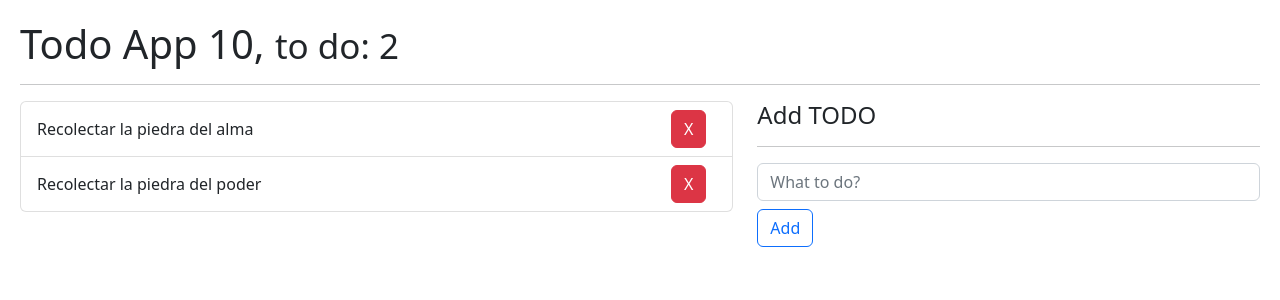
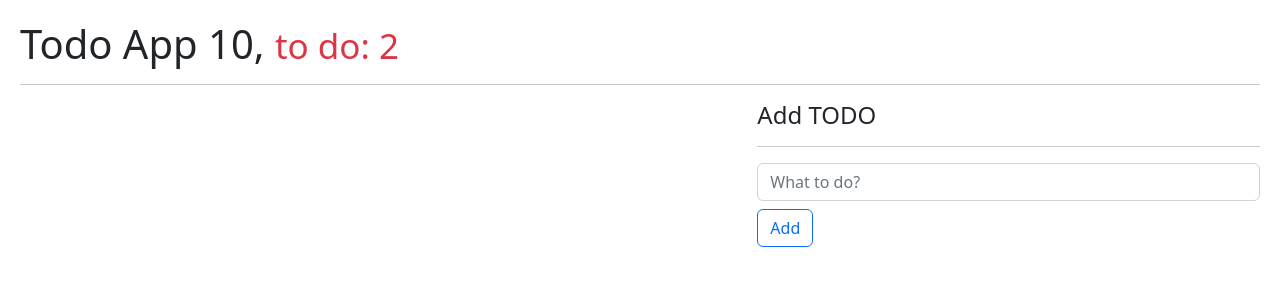
Before and after one commit to gisbelt/react-app, a React (Vite) app in the folder 05-hook-app/: page / in a window 1280 px wide. Shown: the top 300 px of the page. Built offline with nearby package versions, Linux system fonts and the light colour scheme.

Commit message:
add new todo, save and read todo, remove todo

```diff
--- a/05-hook-app/src/08-useReducer/TodoApp.jsx
+++ b/05-hook-app/src/08-useReducer/TodoApp.jsx
@@ -1,42 +1,55 @@
-import { useReducer } from "react"
+import { useEffect, useReducer } from "react"
 import { TodoAdd } from "./TodoAdd"
 import { TodoList } from "./TodoList"
 import { todoReducer } from "./todoReducer"
 
-const initialState = [
-    {
-        id: new Date().getTime(),
-        description: 'Recolectar la piedra del alma',
-        done: false
-    },
-    {
-        id: new Date().getTime() * 3,
-        description: 'Recolectar la piedra del poder',
-        done: false
-    },
-]
+const initialState = [];
+// Initializer: try to parse what is in the LocalStorage
+// If it is null, it fetches an empty array
+const init = () => {
+    return JSON.parse( localStorage.getItem('Todos') ) || [];
+}
 
 export const TodoApp = () => {
 
-    const [state, dispatch] = useReducer(todoReducer, initialState)
+    const [state, dispatch] = useReducer(todoReducer, initialState, init)
 
-    const handleNewTodo = (state) => {
-        console.log(state)
+    // Save and read Todos in LocalStorage
+    useEffect(() => {
+      localStorage.setItem('Todos', JSON.stringify( state ))
+    }, [state])
+
+    // Add new Todo
+    const handleAddTodo = ( todo ) => {
+        const actionAdd = {
+            type: 'Add Todo',
+            payload: todo,
+        }
+        dispatch( actionAdd );
+    }
+
+    // Remove Todo
+    const handleDeleteTodo = ( id ) => {
+        const actionDelete = {
+            type: 'Remove Todo',
+            payload: id,
+        }
+        dispatch( actionDelete );
     }
 
     return (
         <>
-            <h1>Todo App 10, <small>to do: 2</small></h1>
+            <h1>Todo App 10, <small className="text-danger">to do: 2</small></h1>
             <hr />
             <div className="row">
                 <div className="col-7">
-                    <TodoList todos={ state }/>
+                    <TodoList todos={ state } onRemoveTodo={ handleDeleteTodo }/>
                 </div>
 
                 <div className="col-5">
                     <h4>Add TODO</h4>
                     <hr />
-                    <TodoAdd onNewTodo={ handleNewTodo }/>
+                    <TodoAdd onNewTodo={ handleAddTodo }/>
                 </div>
             </div>
 
--- a/05-hook-app/src/08-useReducer/TodoItem.jsx
+++ b/05-hook-app/src/08-useReducer/TodoItem.jsx
@@ -1,10 +1,11 @@
 
 
-export const TodoItem = ({ id, description, done }) => {
+export const TodoItem = ({ id, description, done, onRemoveTodo }) => {
     return (
         <li className="list-group-item d-flex justify-content-between">
             <span className="align-self-center">{ description }</span>
-            <button className="btn btn-danger">X</button>
+            {/* Send id to onRemoveTodo  */}
+            <button onClick={ () => onRemoveTodo( id ) } className="btn btn-danger">X</button>
         </li>
     )
 }
--- a/05-hook-app/src/08-useReducer/TodoList.jsx
+++ b/05-hook-app/src/08-useReducer/TodoList.jsx
@@ -1,13 +1,13 @@
 import React from 'react'
 import { TodoItem } from './TodoItem'
 
-export const TodoList = ({ todos = [] }) => {
+export const TodoList = ({ todos = [], onRemoveTodo }) => {
     return (
         <>
             <ul className="list-group">
                 {
                     todos.map( (todo) => (
-                        <TodoItem key={ todo.id } { ...todo } />
+                        <TodoItem key={ todo.id } { ...todo } onRemoveTodo={ onRemoveTodo }/>
                     ))
                 }
             </ul>
--- a/05-hook-app/src/08-useReducer/todoReducer.js
+++ b/05-hook-app/src/08-useReducer/todoReducer.js
@@ -1,10 +1,15 @@
 
-export const todoReducer = ( initialState, action ) => {
+export const todoReducer = ( initialState = [], action ) => {
     switch ( action.type ) {
-        case 'ABC':
-            throw new Error('Action.type = ABC not implemented');
+        case 'Add Todo':
+            return [ ...initialState, action.payload ];
+
+        case 'Remove Todo':
+            // return all tasks as long as the id is different from the id to be deleted
+            return initialState.filter( todo => todo.id !== action.payload );
 
         default:
+            // throw new Error('Action.type = ABC not implemented');
             return initialState;
     }
 
```
